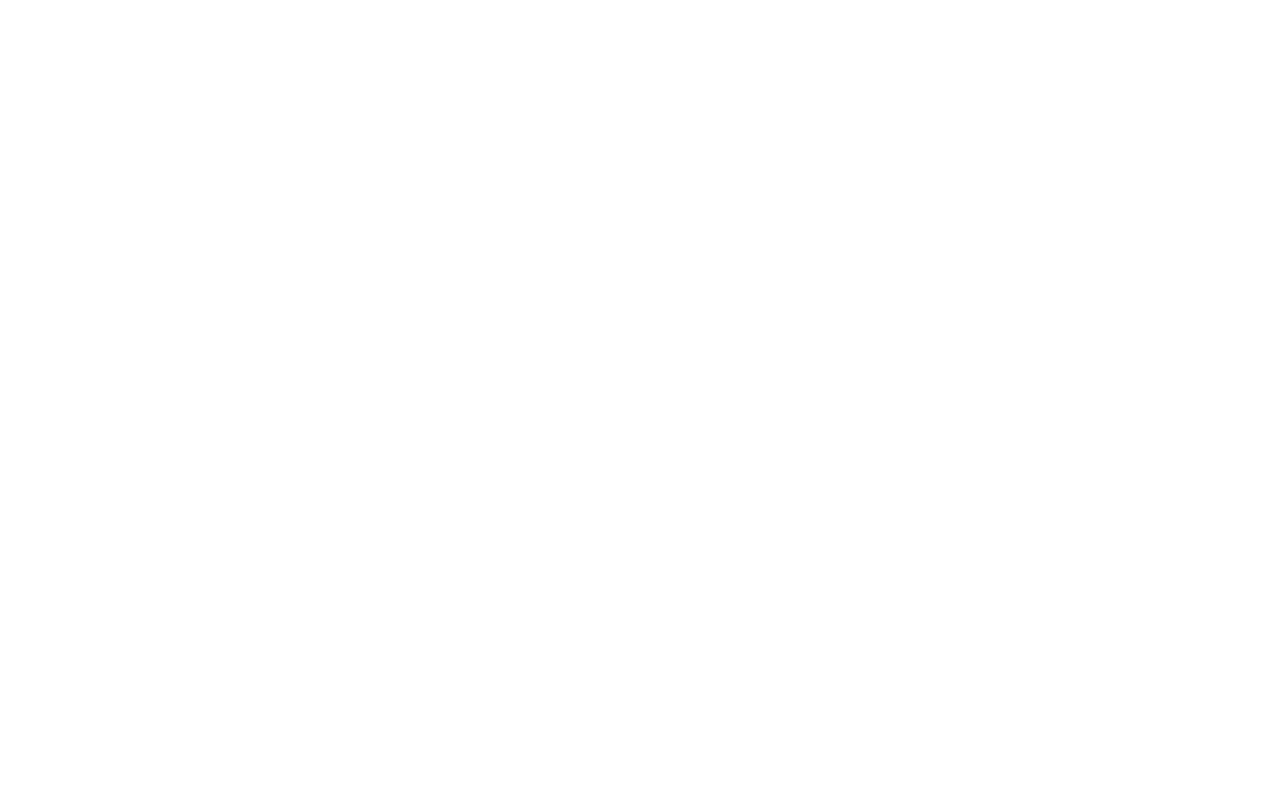
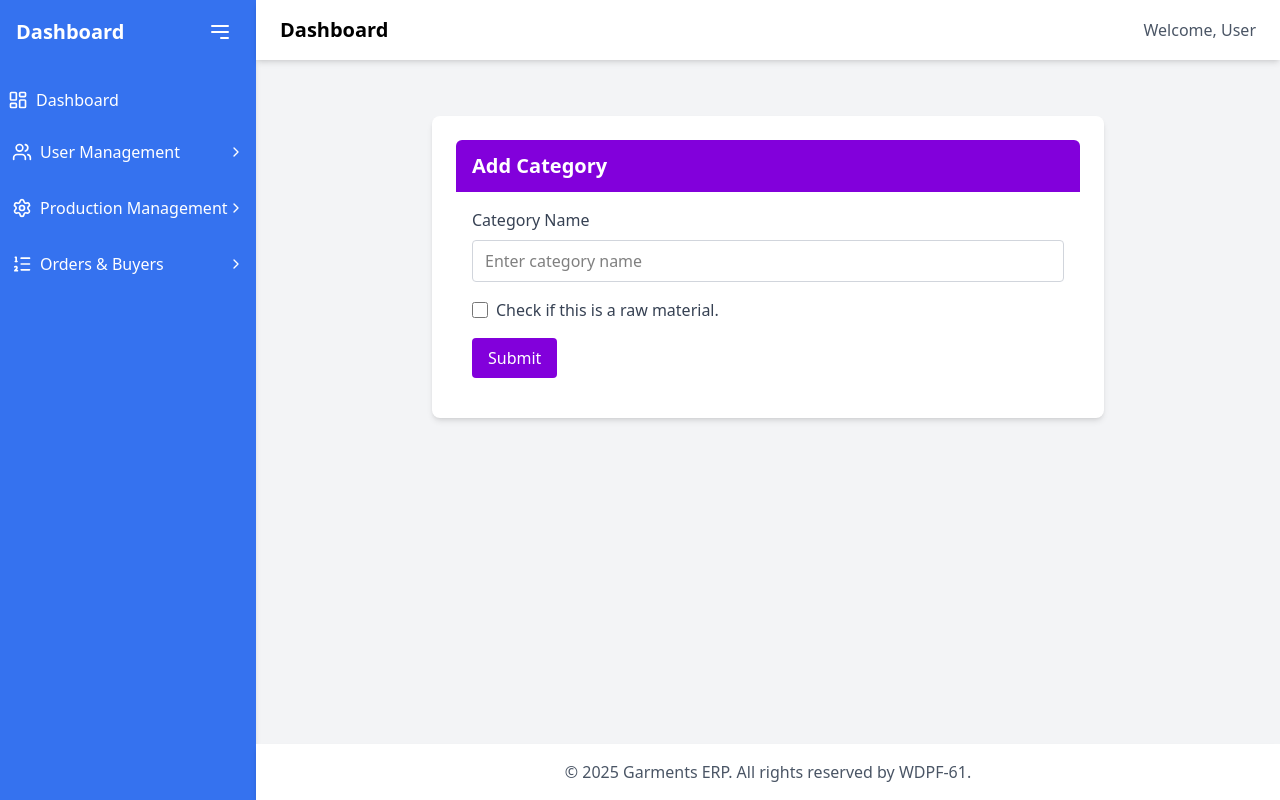
Before and after one commit to delwarJnu11/Garments_ERP_Dashboard_VUE, a Vue app: page /categories/create in a window 1280 px wide. Before the commit this address had no page. Built offline with nearby package versions, Linux system fonts and the light colour scheme.

Commit message:
category table

```diff
--- /dev/null
+++ b/src/components/categories/CategoryList.vue
@@ -0,0 +1,141 @@
+<script setup>
+import { api } from '@/api';
+import axios from 'axios';
+import { onMounted, ref } from 'vue';
+import Pagination from '../ui/Pagination.vue';
+import { Trash2, UserRoundPen } from 'lucide-vue-next';
+import { RouterLink } from 'vue-router';
+
+const categories = ref([]);
+
+const fetchCategories = () => {
+	//   api.get('/categories')
+	axios.get('http://localhost/LARAVEL/garment-manufacturing-erp/public/vue/categories')
+		.then((result) => {
+			// console.log(result.data.categories);
+			categories.value = result.data.categories;
+		})
+		.catch((err) => {
+			console.log(err);
+		});
+};
+
+
+
+onMounted(() => {
+	fetchCategories();
+});
+
+</script>
+
+<template>
+	<div class="flex justify-between items-center mb-8">
+		<div>
+			<h2>Role Lists</h2>
+			<p>Manage your users Role Lists</p>
+		</div>
+		<RouterLink to="/categories/create"
+			class="inline-block px-4 py-2 text-sm font-medium text-white bg-blue-600 rounded hover:bg-blue-700">
+			Create Role
+		</RouterLink>
+	</div>
+	<div>
+		<table class="container relative mx-auto ">
+			<!-- <thead class="bg-lemon-500">
+				<th class="border  border-gray-300 px-6  py-4">Sl</th>
+				<th class="border border-gray-300 px-6 py-4">Name</th>
+				<th class="border border-gray-300 px-6 py-4">is Raw Material</th>
+				<th class="border border-gray-300 px-6 py-4">Action</th>
+			</thead> -->
+			<tbody class="text-sm text-gray-700 divide-y divide-gray-100">
+				<!-- <template v-if="!categories.data || categories.data.length === 0" >
+					<tr v-for="n in 5" :key="n" class="odd:bg-white  even:bg-gray-50 hover:bg-gray-100 transition">
+						<td class="px-6 py-4">
+							<div class="h-4 w-12 bg-gray-200 rounded animate-pulse"></div>
+						</td>
+						<td class="px-6 py-4">
+							<div class="h-4 w-24 bg-gray-200 rounded animate-pulse"></div>
+						</td>
+						<td class="px-6 py-4">
+							<div class="flex items-center gap-3">
+								<div class="h-6 w-6 bg-gray-200 rounded animate-pulse"></div>
+								<div class="h-6 w-6 bg-gray-200 rounded animate-pulse"></div>
+							</div>
+						</td>
+						<td class="px-6 py-4">
+							<div class="flex items-center gap-3">
+								<div class="h-6 w-6 bg-gray-200 rounded animate-pulse"></div>
+								<div class="h-6 w-6 bg-gray-200 rounded animate-pulse"></div>
+							</div>
+						</td>
+					</tr>
+				</template> -->
+
+				<!-- <template v-else> -->
+				<div>
+					<!-- Debug: show all data -->
+					<!-- <pre>{{ categories }}</pre> -->
+
+					<!-- Your table for categories -->
+					<table class="min-w-full">
+						<thead class="bg-lemon-500">
+							<tr>
+								<th>ID</th>
+								<th>Name</th>
+								<th>Actions</th>
+							</tr>
+						</thead>
+						<tbody>
+							<tr v-for="category in categories.data" :key="category.id"
+								class="odd:bg-white border even:bg-gray-50 hover:bg-gray-100 transition">
+								<td class="border border-gray-300 px-6 py-4">{{ category.id }}</td>
+								<td class="border border-gray-300 px-6 py-4 font-medium">
+									{{ category.name }}
+								</td>
+								<td class="border border-gray-300 px-6 py-4">
+							<div class="flex items-center gap-3">
+								<button
+									class="p-2 rounded-md bg-gray-100 hover:bg-gray-200 transition cursor-pointer"
+									title="Edit">
+									<UserRoundPen class="text-gray-600 w-4 h-4" />
+								</button>
+								<button
+									class="p-2 rounded-md bg-red-100 hover:bg-red-200 transition cursor-pointer"
+									title="Delete">
+									<Trash2 class="text-red-600 w-4 h-4" />
+								</button>
+							</div>
+						</td>
+							</tr>
+						</tbody>
+					</table>
+				</div>
+				<!-- </template> -->
+
+			</tbody>
+			<Modal />
+		</table>
+	</div>
+	<!-- pagination -->
+	<Pagination
+	:items="categories" :fetchData="fetchCategories"
+	 />
+</template>
+
+
+
+<style scoped>
+.slide-fade-enter-active {
+	transition: all 0.3s ease-out;
+}
+
+.slide-fade-leave-active {
+	transition: all 0.8s cubic-bezier(1, 0.5, 0.8, 1);
+}
+
+.slide-fade-enter-from,
+.slide-fade-leave-to {
+	transform: translateX(20px);
+	opacity: 0;
+}
+</style>
--- /dev/null
+++ b/src/components/categories/CreateCategory.vue
@@ -0,0 +1,55 @@
+<template>
+   <div class="max-w-2xl mx-auto mt-8 p-6 bg-white shadow-md rounded-lg">
+  <!-- Header Section -->
+  <h1 class="text-xl font-semibold text-white bg-purple-700 py-3 px-4 rounded-t-md">
+    Add Category
+  </h1>
+
+  <!-- Form Section -->
+  <form class="p-4">
+    <!-- Category Name -->
+    <div class="mb-4">
+      <label class="block text-gray-700 font-medium mb-2" for="categoryName">
+        Category Name
+      </label>
+      <input
+        type="text"
+        id="categoryName"
+        name="categoryName"
+        placeholder="Enter category name"
+        class="w-full px-3 py-2 border border-gray-300 rounded focus:outline-none focus:ring-2 focus:ring-purple-600"
+      />
+    </div>
+
+    <!-- Is Raw Material -->
+    <div class="mb-4 flex items-center">
+      <input
+        type="checkbox"
+        id="isRawMaterial"
+        name="isRawMaterial"
+        class="w-4 h-4 text-purple-600 border-gray-300 rounded focus:ring-purple-500"
+      />
+      <label class="ml-2 text-gray-700" for="isRawMaterial">
+        Check if this is a raw material.
+      </label>
+    </div>
+
+    <!-- Submit Button -->
+    <button
+      type="submit"
+      class="bg-purple-700 text-white px-4 py-2 rounded hover:bg-purple-800 transition-colors focus:outline-none focus:ring-2 focus:ring-purple-600"
+    >
+      Submit
+    </button>
+  </form>
+</div>
+
+</template>
+
+<script setup>
+
+</script>
+
+<style lang="scss" scoped>
+
+</style>
--- a/src/components/ui/Pagination.vue
+++ b/src/components/ui/Pagination.vue
@@ -6,10 +6,12 @@ const props = defineProps(['items', 'fetchData']);
 const items = ref({ ...props.items });
 watch(
 	() => props.items,
+
 	(newVal) => {
 		items.value = { ...newVal };
 	}
 );
+console.log(props.items)
 </script>
 
 <template>
--- /dev/null
+++ b/src/pages/Category.vue
@@ -0,0 +1,13 @@
+<template>
+ <CategoryList/>
+</template>
+
+<script lang="ts" setup>
+import CategoryList from '@/components/categories/CategoryList.vue';
+
+
+</script>
+
+<style>
+
+</style>
```
Also changed, not shown: src/components/routes/routes.js (+10 -0 lines), src/components/moduleMenu/PurchaseOrder.vue (line endings or trailing spaces), 2 other files (tests, documents, lock files or other folders).
